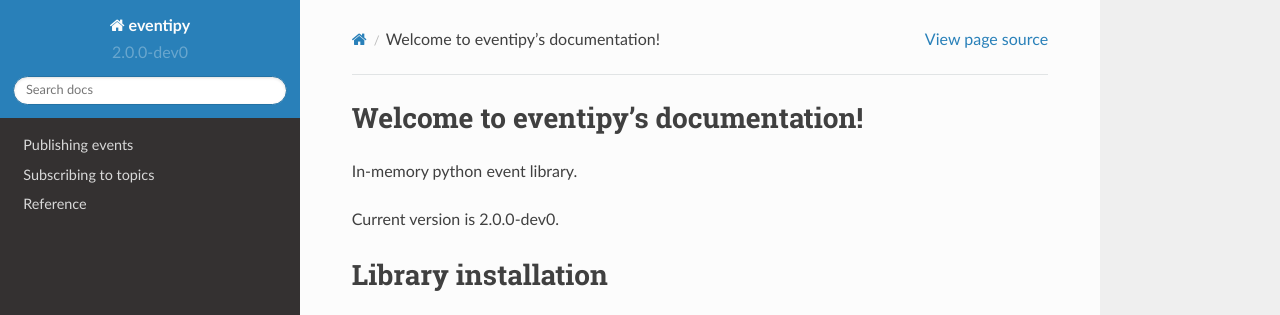
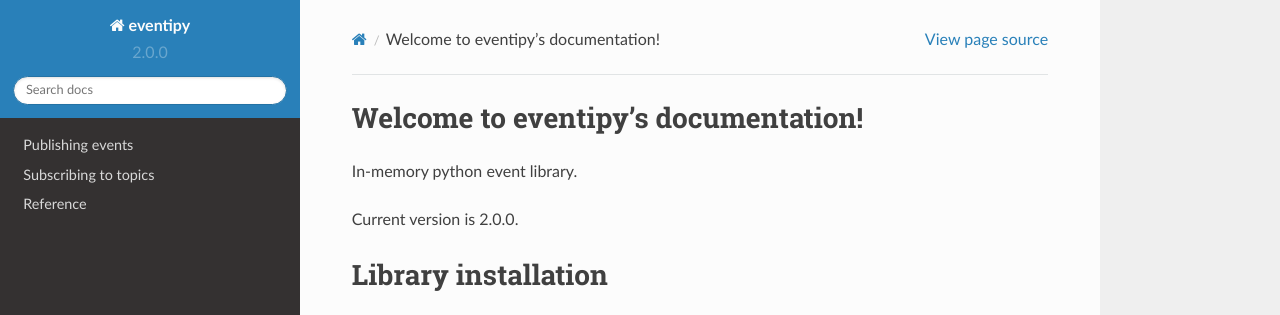
Before and after one commit to JonatanMartens/eventipy, a Sphinx documentation site: the page built from docs/index.rst, in a window 1280 px wide and 1304 px high. Shown: the top 315 px of the window. Built offline with Sphinx 7.4.7 and the Read the Docs theme 2.0.0, drawn with Linux system fonts in a browser that asks for light colours.

Commit message:
Remove release and build from version

```diff
--- a/docs/conf.py
+++ b/docs/conf.py
@@ -24,7 +24,7 @@ copyright = '2020, Jonatan Martens'
 author = 'Jonatan Martens'
 
 # The full version, including alpha/beta/rc tags
-release = '2.0.0-dev0'
+release = '2.0.0'
 
 # -- General configuration ---------------------------------------------------
 
@@ -57,4 +57,4 @@ html_theme = 'sphinx_rtd_theme'
 # so a file named "default.css" will overwrite the builtin "default.css".
 html_static_path = []
 
-version = "2.0.0-dev0"
+version = "2.0.0"
--- a/eventipy/__init__.py
+++ b/eventipy/__init__.py
@@ -1,4 +1,4 @@
 from eventipy.event import Event
 from eventipy.event_stream import events
 
-__version__ = "2.0.0-dev0"
+__version__ = "2.0.0"
--- a/setup.py
+++ b/setup.py
@@ -1,6 +1,6 @@
 import setuptools
 
-version = "2.0.0-dev0"
+version = "2.0.0"
 
 with open("README.md", "r") as fh:
     long_description = fh.read()
```
Also changed, not shown: README.md (+3 -3 lines), .bumpversion.cfg.
